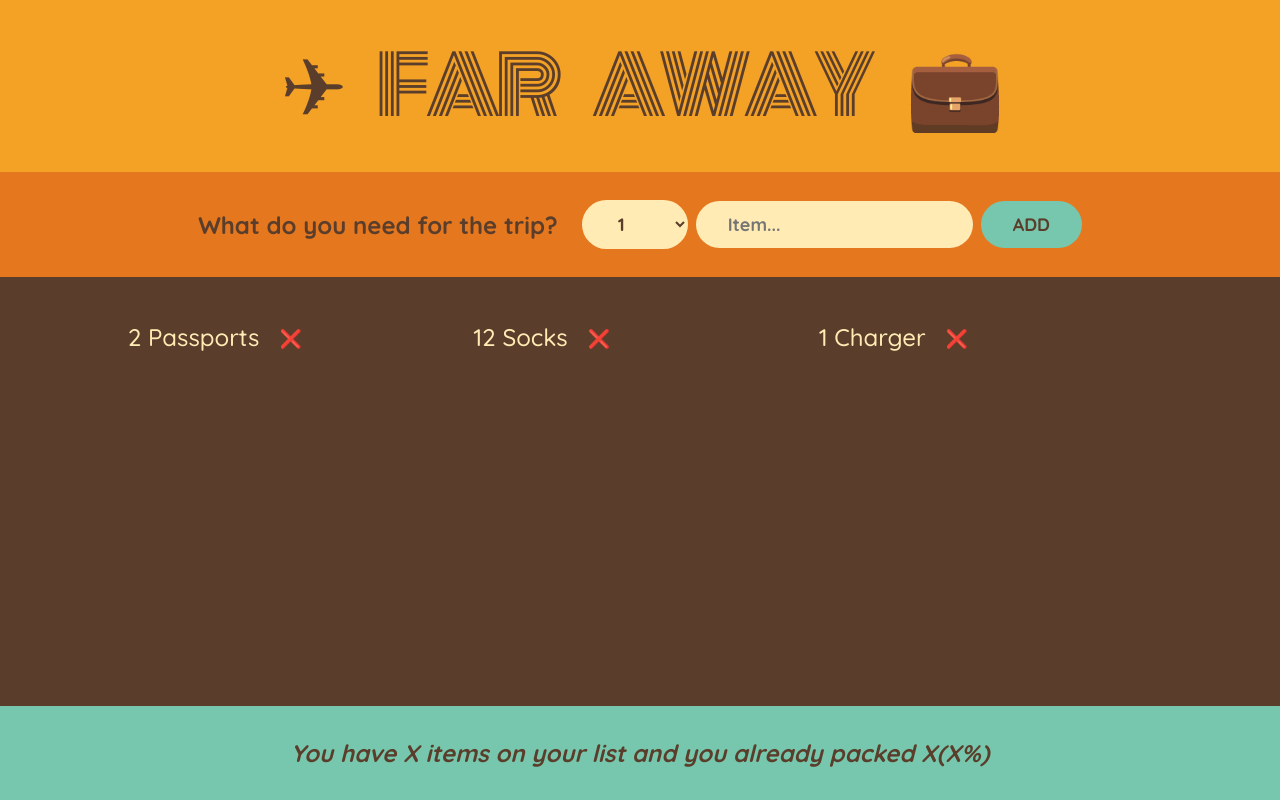
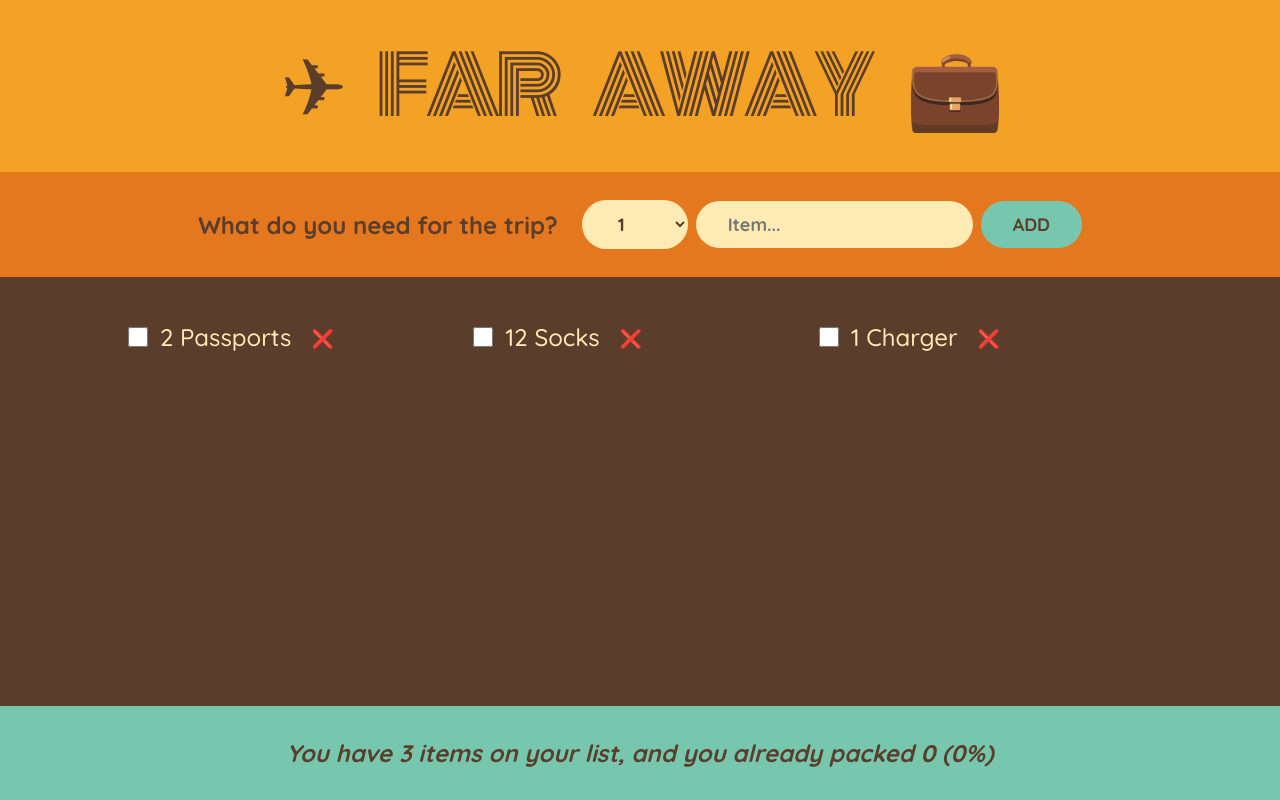
Before and after one commit to evankahenya/travel-list, a React (Create React App) app: page / in a window 1280 px wide. Built offline with nearby package versions, Linux system fonts and the light colour scheme.

Commit message:
added stats

```diff
--- a/src/App.js
+++ b/src/App.js
@@ -8,6 +8,9 @@ const initialItems = [
 
 export default function App(){
   const [items, setItems] = useState(initialItems);
+
+
+
   function handleAddItems(item){
     setItems((items) => [...items, item])
   }
@@ -15,11 +18,18 @@ export default function App(){
    setItems(items => items.filter((item)=>item.id !== id))
 
   }
+  function handleToggleItem(id){
+    setItems(items =>
+      items.map(item =>
+        item.id === id ? { ...item, packed: !item.packed } : item
+      )
+    );
+  }
   return (<div className="app">
     <Logo/>
     <Form onAddItems={handleAddItems} />
-    <PackingList items={items} onDeleteItem={handleDeleteItem}/>
-    <Stats />
+    <PackingList items={items} onDeleteItem={handleDeleteItem} onToggleItem ={handleToggleItem}/>
+    <Stats items={items}/>
 
 </div>);
 };
@@ -70,12 +80,13 @@ function Form({onAddItems,onDeleteItem}){
 
 }
 
-function PackingList({items,onDeleteItem}){
+function PackingList({items,onDeleteItem, onToggleItem}){
   return (
     <div className="list">
        <ul>
      {items.map((item) => (
-        <Item item={item} key={item.id} onDeleteItem={onDeleteItem} />
+        <Item item={item} key={item.id} onDeleteItem={onDeleteItem}
+        onToggleItem ={onToggleItem}  />
       ))}
   </ul>
     </div>
@@ -83,20 +94,26 @@ function PackingList({items,onDeleteItem}){
   );
 };
 
-function Item({ item, onDeleteItem}){
+function Item({ item, onDeleteItem, onToggleItem}){
   return <li>
+    <input type="checkbox" value={item.packed} onChange={()=>{onToggleItem(item.id)}}/>
     <span style={item.packed ? {textDecoration: "line-through"} : {}}>
       {item.quantity} {item.description}</span>
     <button onClick={()=>onDeleteItem(item.id)}>❌</button>
   </li>
 }
 
-function Stats(){
-  return <footer className="stats">
-    <em>
-      You have X items on your list and you already packed X(X%)
-    </em>
+function Stats({ items }) {
+  const numItems = items.length;
+  const numPacked = items.filter(item => item.packed).length;
+  const percentPacked = numItems === 0 ? 0 : Math.round((numPacked / numItems) * 100);
 
-  </footer>
-
+  return (
+    <footer className="stats">
+      <em>
+        {percentPacked === 100 ? `You've got everything ready to go ✈️` : `You have ${numItems} items on your list, and you already packed ${numPacked} (${percentPacked}%)`
+        }
+      </em>
+    </footer>
+  );
 }
```
